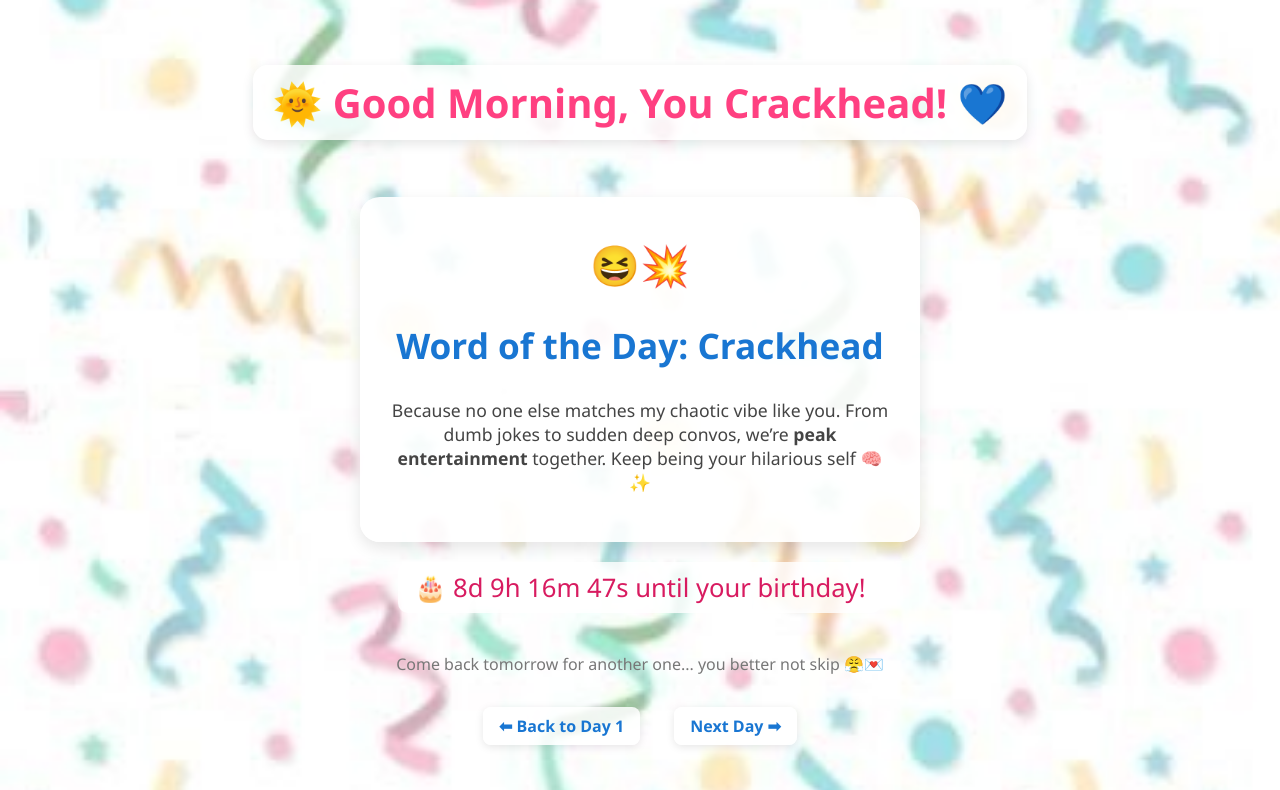
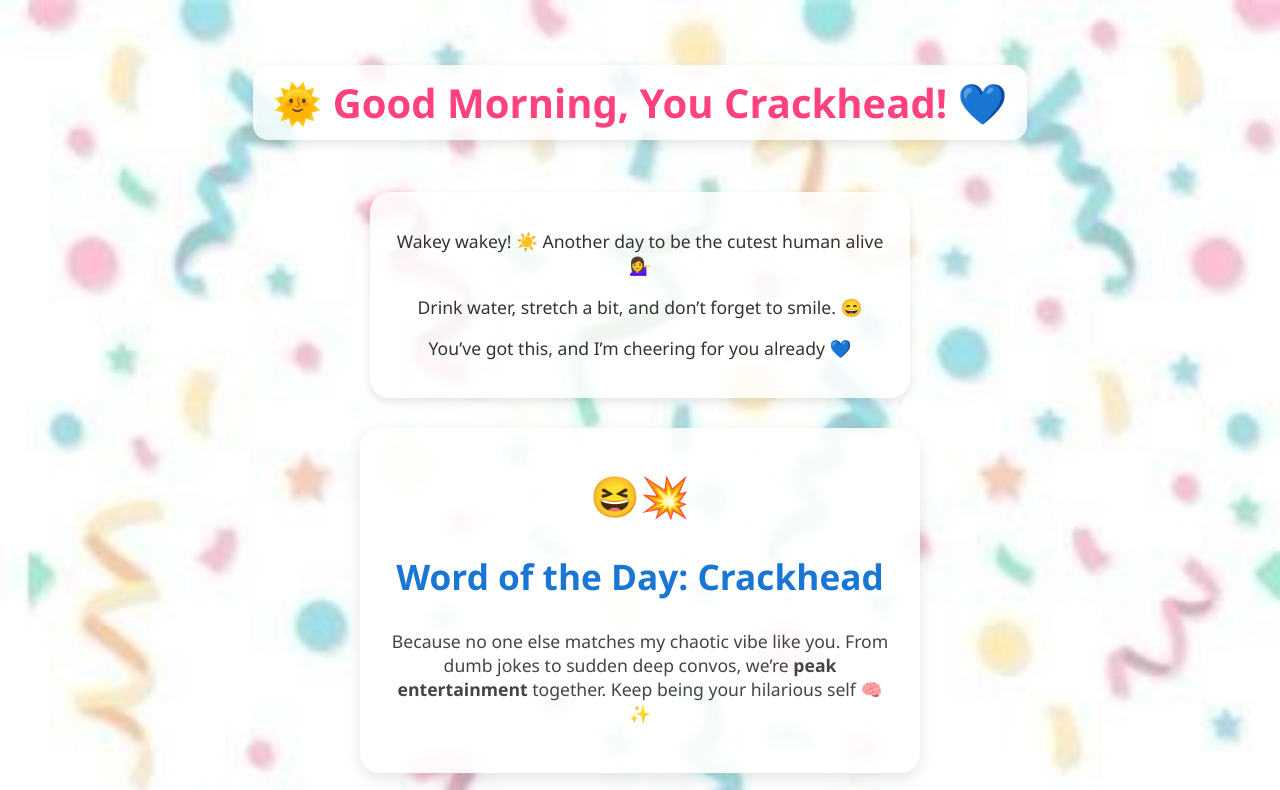
Before and after one commit to Punya254/count2, a plain HTML site: page index.html in a window 1280 px wide. Shown: the top 790 px of the page. Drawn offline with Linux system fonts and the light colour scheme.

Commit message:
Update index.html

```diff
--- a/index.html
+++ b/index.html
@@ -74,10 +74,27 @@
     .nav a:hover {
       background-color: #e0f7fa;
     }
+    .morning-box {
+      background-color: rgba(255, 255, 255, 0.85);
+      padding: 20px;
+      margin-top: 25px;
+      border-radius: 20px;
+      max-width: 500px;
+      margin-left: auto;
+      margin-right: auto;
+      box-shadow: 0 4px 10px rgba(0,0,0,0.1);
+      font-size: 1.1rem;
+    }
   </style>
 </head>
 <body>
   <h1>🌞 Good Morning, You Crackhead! 💙</h1>
+
+  <div class="morning-box">
+    <p>Wakey wakey! ☀️ Another day to be the cutest human alive 💁‍♀️</p>
+    <p>Drink water, stretch a bit, and don’t forget to smile. 😄</p>
+    <p>You’ve got this, and I’m cheering for you already 💙</p>
+  </div>
 
   <div class="word-box">
     <div class="emoji">😆💥</div>
```
